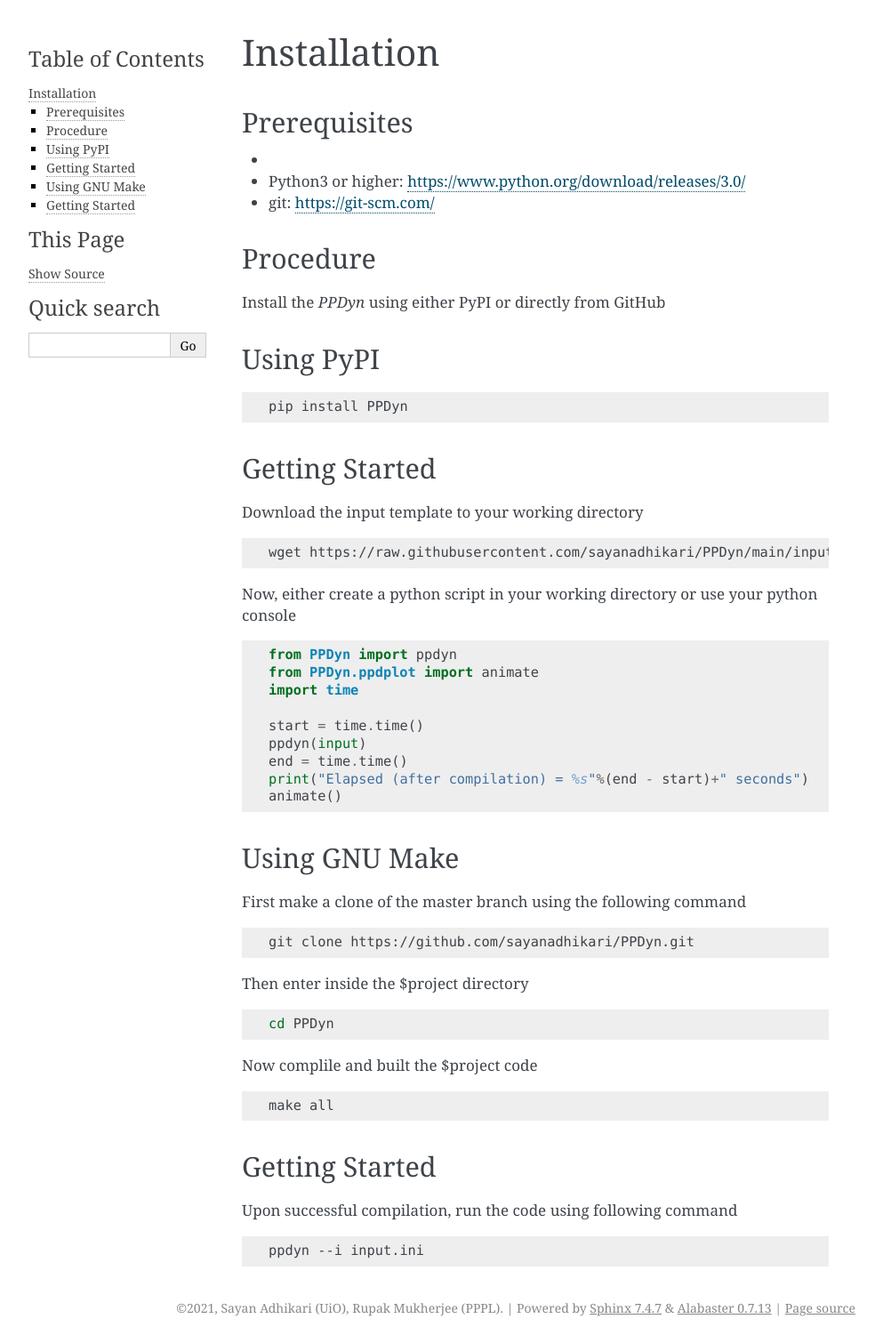
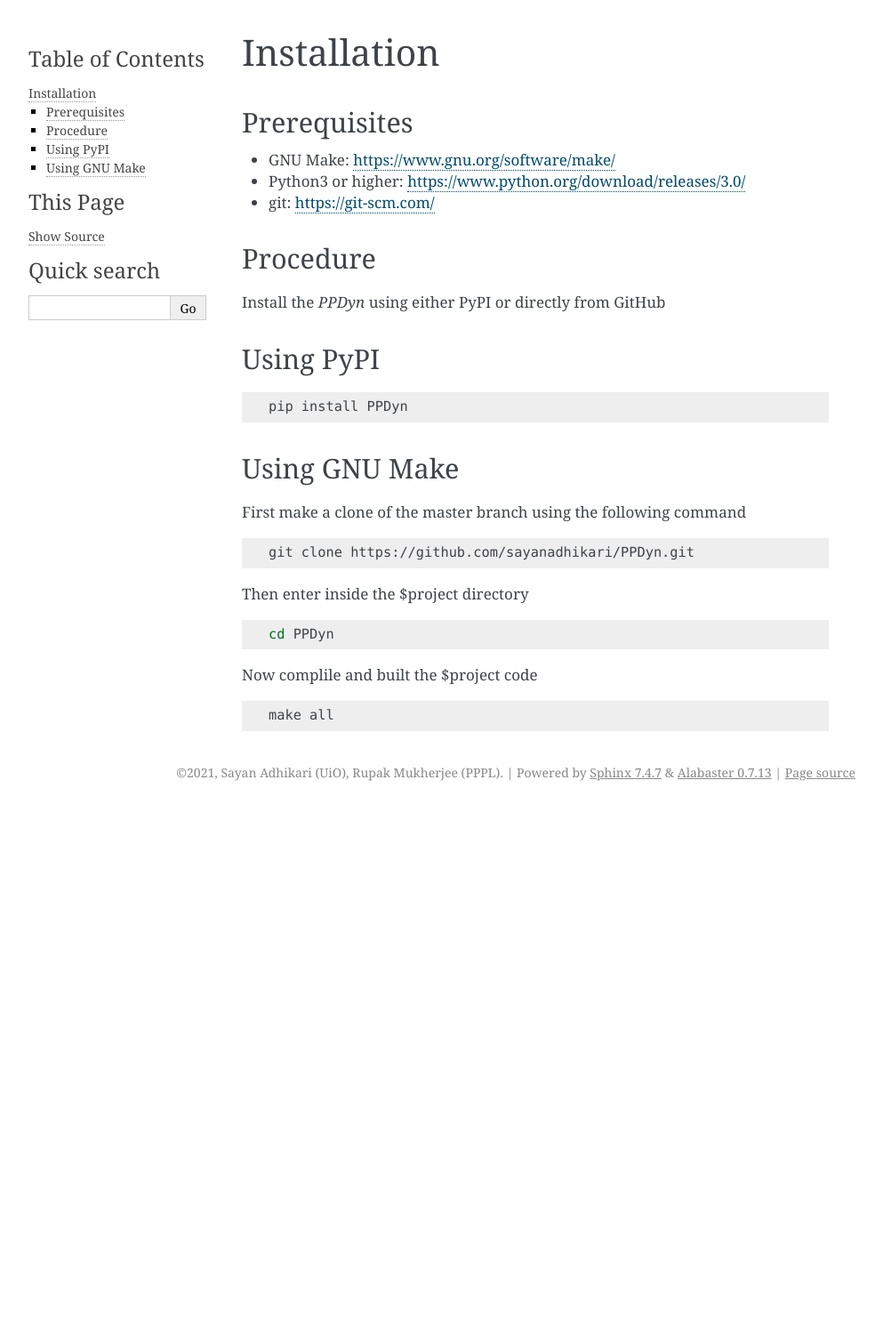
Before and after one commit to sayanadhikari/PPDyn, a Sphinx documentation site: the page built from docs/source/installation.rst, in a window 1280 px wide. Shown: the whole page at 89% size, without its empty margins (148-1141 px from the left). Built offline with Sphinx 7.4.7, drawn with Linux system fonts in a browser that asks for light colours; pages that are not in the unit, such as notebooks, are missing from menus; after the commit the page ends 908 px from its top, so only the background shows below that.

Commit message:
Read the docs

```diff
--- a/docs/source/installation.rst
+++ b/docs/source/installation.rst
@@ -2,7 +2,7 @@ Installation
 ============
 Prerequisites
 -------------
-- .. _GNU Make: https://www.gnu.org/software/make/
+- GNU Make: https://www.gnu.org/software/make/
 - Python3 or higher: https://www.python.org/download/releases/3.0/
 - git: https://git-scm.com/
 
@@ -15,28 +15,6 @@ Using PyPI
 .. code-block:: shell
 
   pip install PPDyn
-
-Getting Started
----------------
-Download the input template to your working directory
-
-.. code-block:: shell
-
-  wget https://raw.githubusercontent.com/sayanadhikari/PPDyn/main/input.ini
-
-Now, either create a python script in your working directory or use your python console
-
-.. code-block:: python
-
-  from PPDyn import ppdyn
-  from PPDyn.ppdplot import animate
-  import time
-
-  start = time.time()
-  ppdyn(input)
-  end = time.time()
-  print("Elapsed (after compilation) = %s"%(end - start)+" seconds")
-  animate()
 
 Using GNU Make
 --------------
@@ -56,11 +34,3 @@ Now complile and built the $project code
 .. code-block:: shell
 
   make all
-
-Getting Started
----------------
-Upon successful compilation, run the code using following command
-
-.. code-block:: shell
-
-  ppdyn --i input.ini
```
